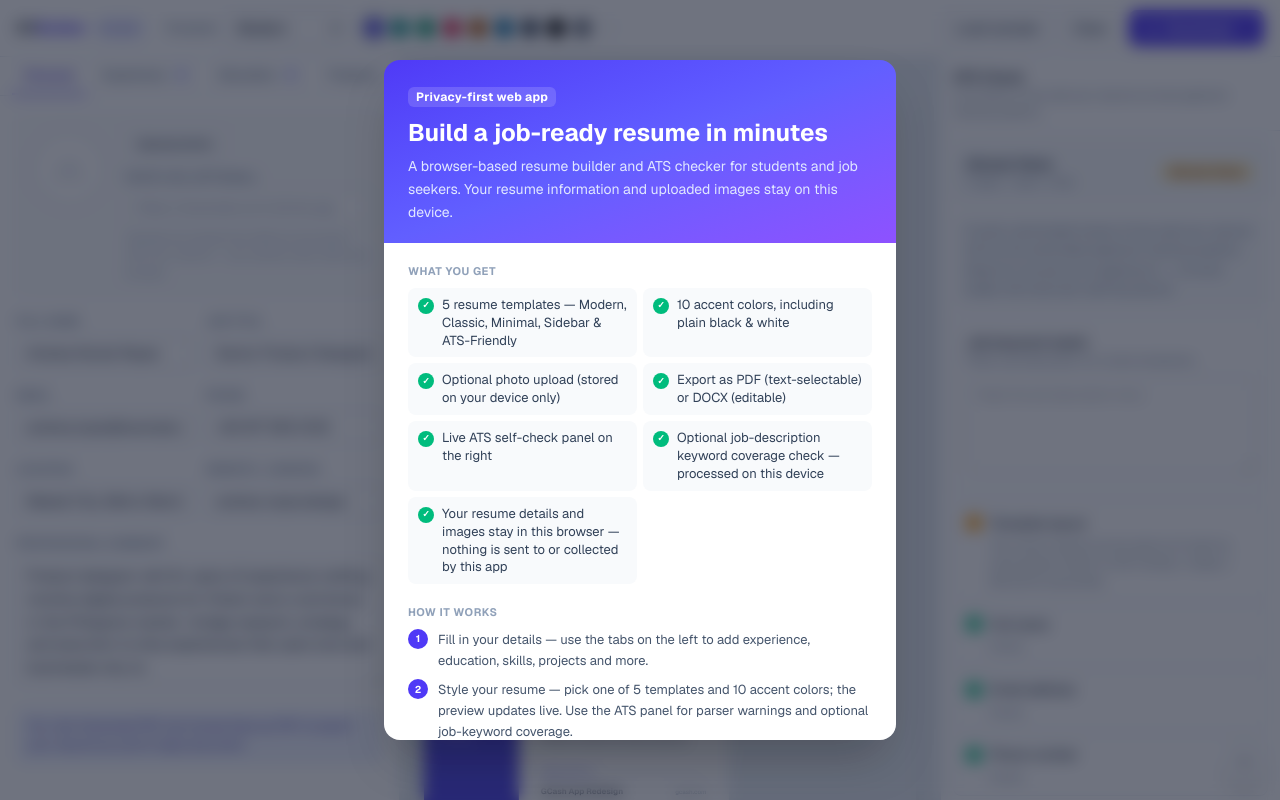
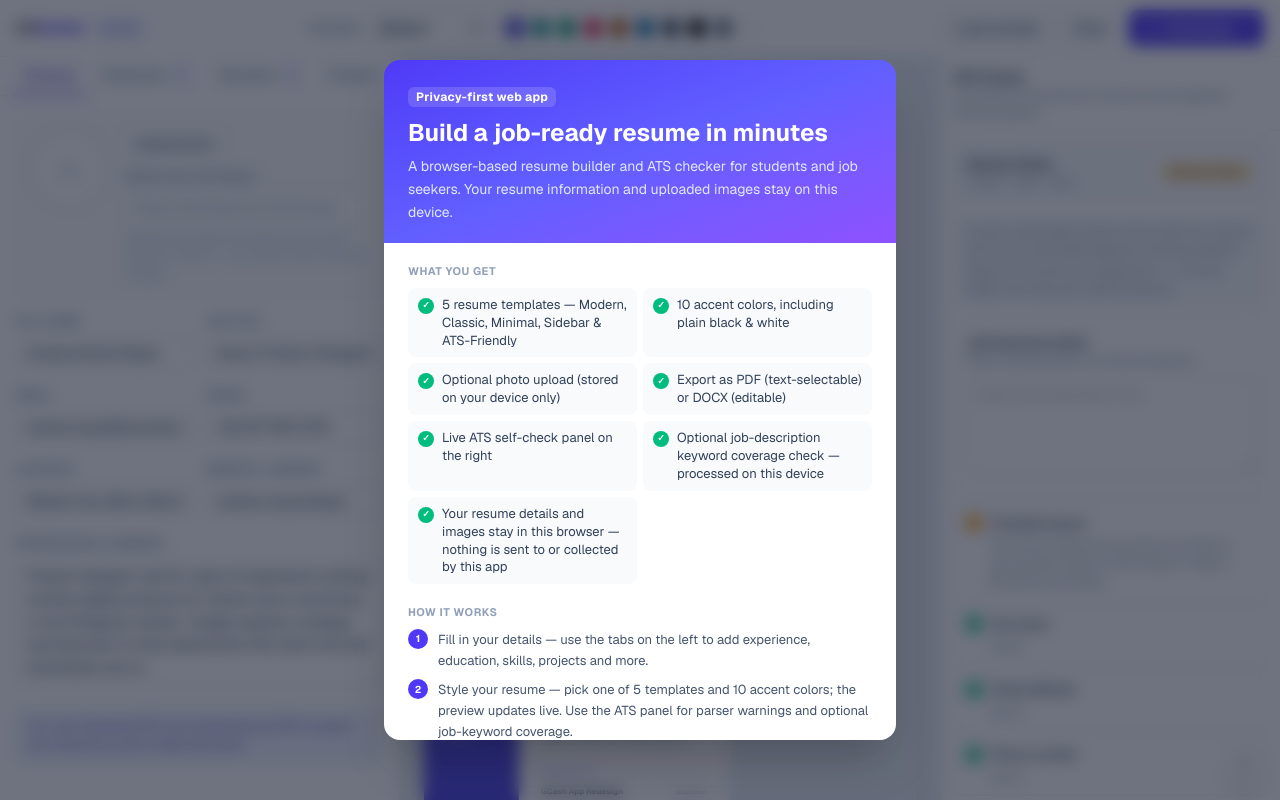
Before and after one commit to jacobconradquendangan-portfolio/CV-Builder, a Next.js app: page / in a window 1280 px wide. Built offline with nearby package versions, Linux system fonts and the light colour scheme.

Commit message:
Refactor Topbar template selection layout for improved alignment and spacing

```diff
--- a/components/builder/Topbar.tsx
+++ b/components/builder/Topbar.tsx
@@ -76,6 +76,7 @@ export function Topbar() {
           </span>
         </div>
 
+        <div className="flex items-center gap-5 sm:mx-auto">
           <label className="flex min-w-0 items-center gap-2 text-xs font-medium text-slate-500">
             Template
             <select
@@ -106,6 +107,7 @@ export function Topbar() {
               style={{ backgroundColor: color.value }}
             />
           ))}
+          </div>
         </div>
       </div>
 
```
Lines whose indentation alone changed are shown as unchanged.
